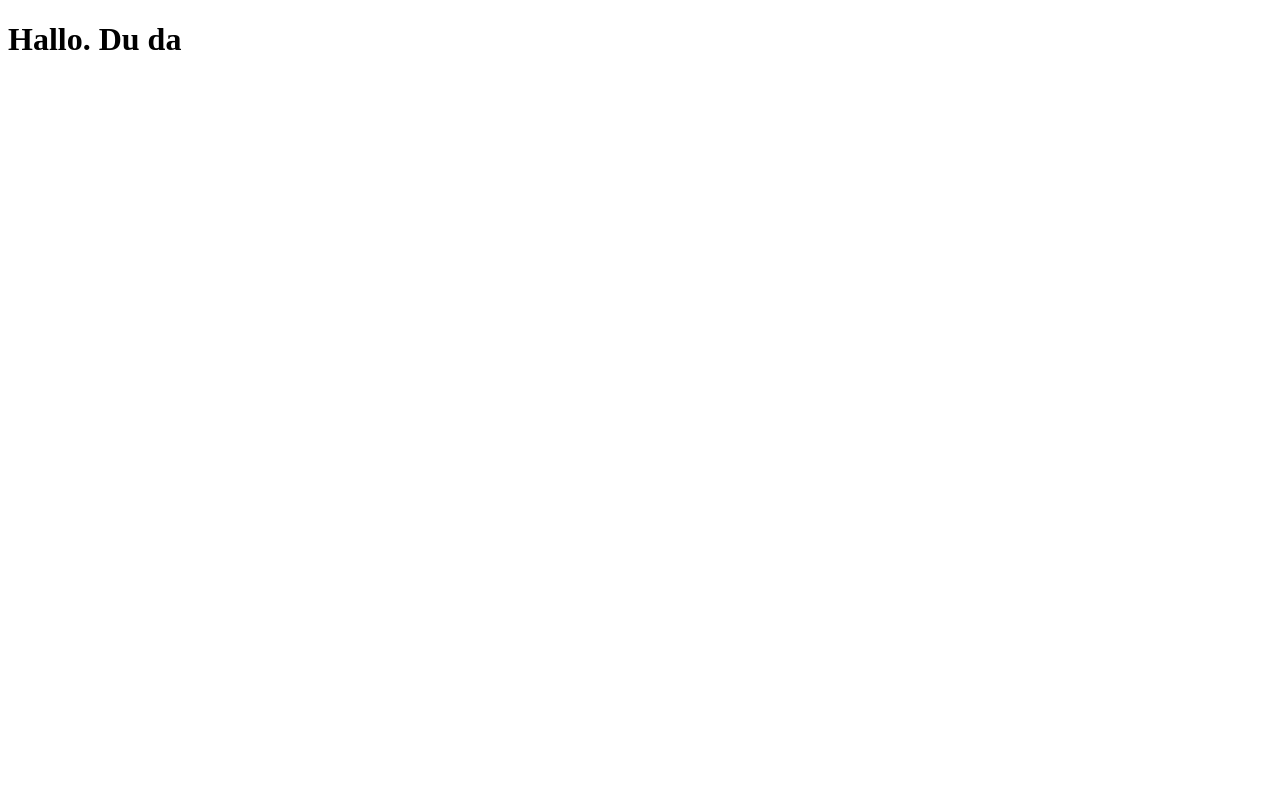
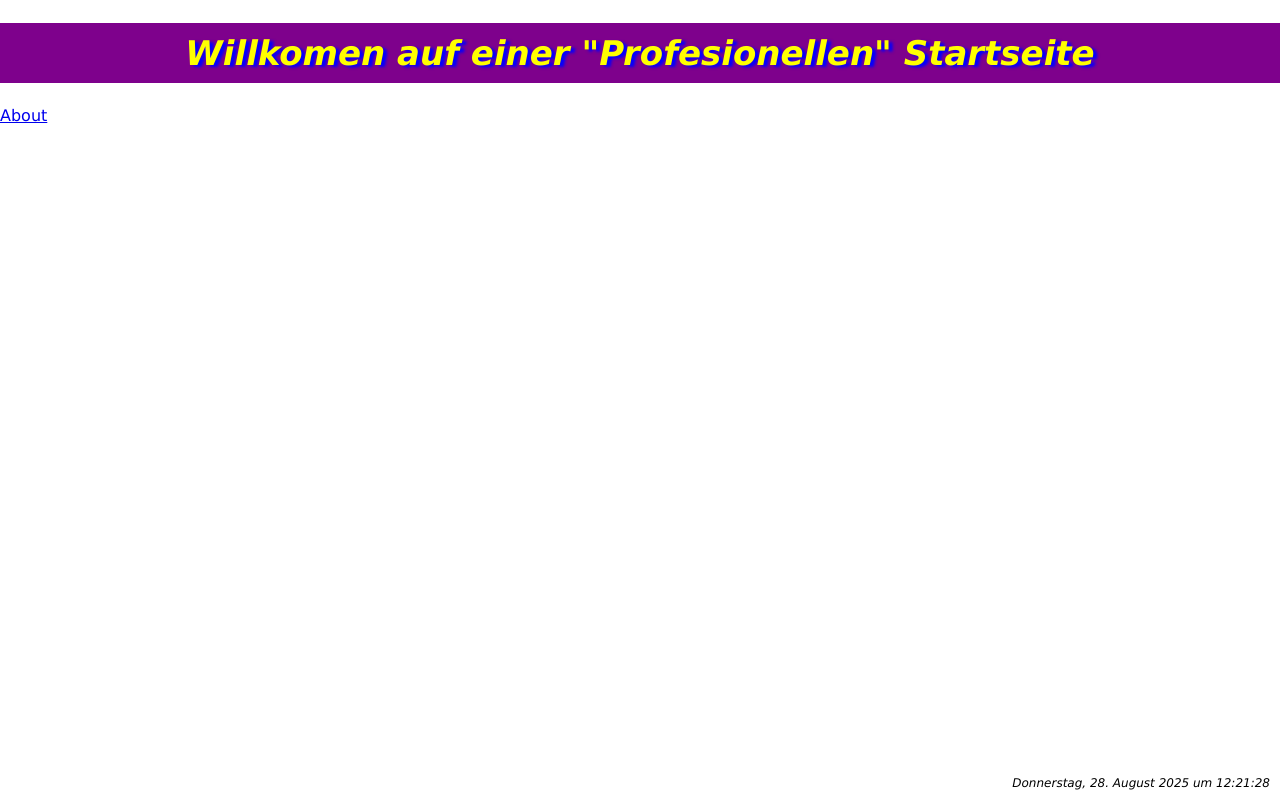
Before and after one commit to PatrickHeinz1993/portfolio, a plain HTML site: page index.html in a window 1280 px wide. Drawn offline with Linux system fonts and the light colour scheme.

Commit message:
Create Index, Style, Script

```diff
--- /dev/null
+++ b/Style.css
@@ -0,0 +1,26 @@
+body, html {
+  margin: 0;
+  padding: 0;
+  font-family: Verdana, Arial, Helvetica, sans-serif;
+  background-color: #fff;
+}
+
+h1 {
+  font-size: 34px;
+  color: #ffff00;
+  background-color: #7e018c;
+  font-style: italic;
+  text-shadow: 4px 2px 3px blue;
+  text-align: center;
+  padding: 10px;
+}
+
+footer {
+  position: fixed;
+  bottom: 0;
+  right: 0;
+  font-size: 12px;
+  text-align: right;
+  padding: 10px;
+  background-color: white;
+}
--- /dev/null
+++ b/Uhrzeit.js
@@ -0,0 +1,14 @@
+function aktualisiereZeit() {
+    const jetzt = new Date();
+    const datetimeWert = jetzt.toISOString().slice(0, 16);
+    const options = {
+    weekday: 'long', year: 'numeric', month: 'long',
+    day: 'numeric', hour: '2-digit', minute: '2-digit',
+    second: '2-digit', hour12: false
+    };
+    document.getElementById("zeitinfo").dateTime = datetimeWert;
+    document.getElementById("zeitinfo").textContent = jetzt.toLocaleString('de-DE', options);
+}
+
+aktualisiereZeit();
+setInterval(aktualisiereZeit, 1000);
--- a/index.html
+++ b/index.html
@@ -3,9 +3,23 @@
 <head>
     <meta charset="UTF-8">
     <meta name="viewport" content="width=device-width, initial-scale=1.0">
-    <title>Document</title>
+    <title>Startseite</title>
+    <link rel="stylesheet" href="Style.css">
 </head>
+
 <body>
-    <h1>Hallo. Du da</h1>
+    <header>
+        <h1>Willkomen auf einer "Profesionellen" Startseite</h1>
+    </header>
+
+    <a href="about.html">About</a>
+
+    <footer>
+        <address>
+            <time id="zeitinfo"></time>
+        </address>
+    </footer>
+
+    <script src="./Uhrzeit.js"></script>
 </body>
 </html>
```
